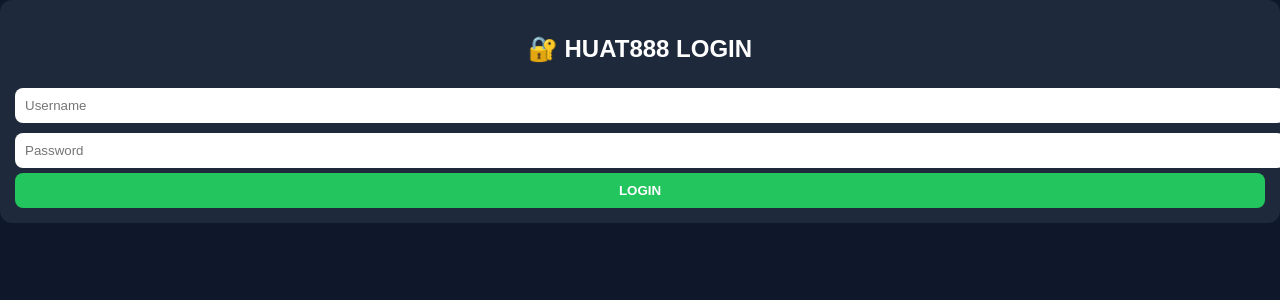
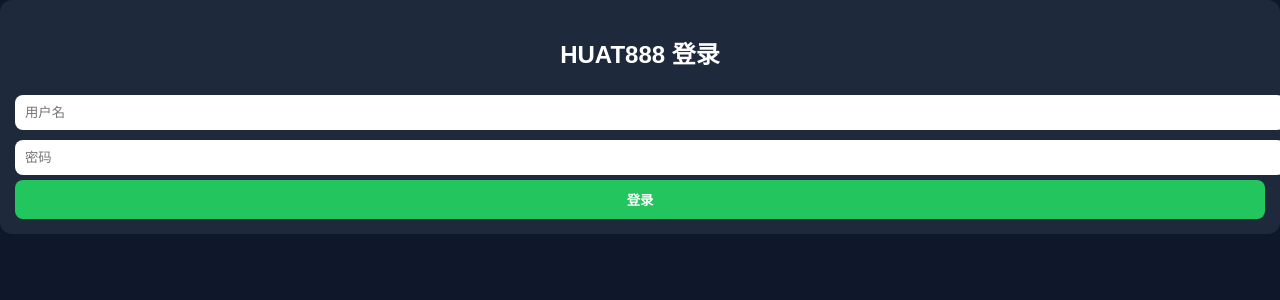
Before and after one commit to cyi072907-cpu/finance-systemi, a Flask app: page /login in a window 1280 px wide. Shown: the top 300 px of the page. Run offline with Flask 3, Linux system fonts and the light colour scheme.

Commit message:
更新 login.html

```diff
--- a/templates/login.html
+++ b/templates/login.html
@@ -1,18 +1,33 @@
 <!DOCTYPE html>
 <html>
 <head>
-<title>Huat888 Login</title>
+<title>HUAT888 Login</title>
 <link rel="stylesheet" href="/static/style.css">
 </head>
-<body class="bg">
+<body>
 
-<div class="card center">
-<h2>🔐 HUAT888 LOGIN</h2>
+<div class="card">
 
-<form method="POST">
-<input name="username" placeholder="Username">
-<input name="password" type="password" placeholder="Password">
-<button>LOGIN</button>
+<h2>HUAT888 登录</h2>
+
+<form method="post">
+
+<input
+type="text"
+name="username"
+placeholder="用户名"
+required>
+
+<input
+type="password"
+name="password"
+placeholder="密码"
+required>
+
+<button type="submit">
+登录
+</button>
+
 </form>
 
 </div>
```
